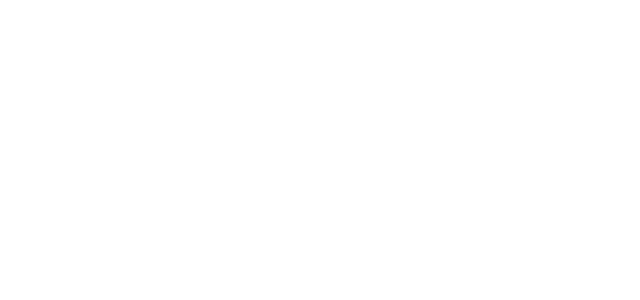
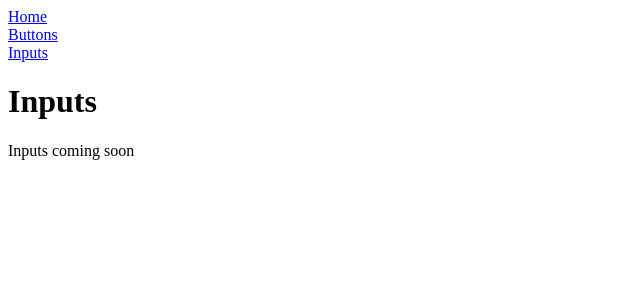
Before and after one commit to CoopsCodes/design-system, a React (Create React App) app: page /inputs in a window 1280 px wide. Before the commit this address had no page. Shown: the top 300 px of the page, without its empty margins (0-640 px from the left). Built offline with nearby package versions, Linux system fonts and the light colour scheme.

Commit message:
Adding another page and splitting everything up

```diff
--- /dev/null
+++ b/src/components/Input.js
@@ -0,0 +1,3 @@
+export default function Input() {
+  return <p>Inputs coming soon</p>;
+}
--- /dev/null
+++ b/src/components/NavBar.js
@@ -0,0 +1,13 @@
+import { Link } from "react-router-dom";
+
+export default function NavBar() {
+  return (
+    <nav>
+      <Link to="/">Home</Link>
+      <br />
+      <Link to="/buttons">Buttons</Link>
+      <br />
+      <Link to="/inputs">Inputs</Link>
+    </nav>
+  );
+}
--- a/src/routes/Routes.js
+++ b/src/routes/Routes.js
@@ -1,12 +1,14 @@
 import { Routes, Route } from "react-router-dom";
+import ButtonsScreen from "../screens/ButtonsScreen";
 import Dashboard from "../screens/Dashboard";
+import InputsScreen from "../screens/InputsScreen";
 
 export default function AppRoutes() {
   return (
     <Routes>
       <Route path="/" element={<Dashboard />} />
+      <Route path="buttons" element={<ButtonsScreen />} />
+      <Route path="inputs" element={<InputsScreen />} />
     </Routes>
   );
 }
-
-// <Route path="about" element={<About />} />
--- /dev/null
+++ b/src/screens/ButtonsScreen.js
@@ -0,0 +1,13 @@
+import React from "react";
+import PrimaryButton from "../components/Button";
+import NavBar from "../components/NavBar";
+
+export default function ButtonsScreen() {
+  return (
+    <React.Fragment>
+      <NavBar />
+      <h1>Buttons</h1>
+      <PrimaryButton>Primary Button</PrimaryButton>
+    </React.Fragment>
+  );
+}
--- a/src/screens/Dashboard.js
+++ b/src/screens/Dashboard.js
@@ -1,13 +1,11 @@
-import PrimaryButton from "../components/Button";
-
+import NavBar from "../components/NavBar";
 export default function Dashboard() {
   return (
     <div>
       <h1>Hello World</h1>
       <h2>Welcome to the start of Cooper's Design System</h2>
       <h3>Built from a course by Emma Bostian on Frontend Masters</h3>
-
-      <PrimaryButton>Primary Button</PrimaryButton>
+      <NavBar />
     </div>
   );
 }
--- /dev/null
+++ b/src/screens/InputsScreen.js
@@ -0,0 +1,13 @@
+import React from "react";
+import Input from "../components/Input";
+import NavBar from "../components/NavBar";
+
+export default function InputsScreen() {
+  return (
+    <React.Fragment>
+      <NavBar />
+      <h1>Inputs</h1>
+      <Input />
+    </React.Fragment>
+  );
+}
```
